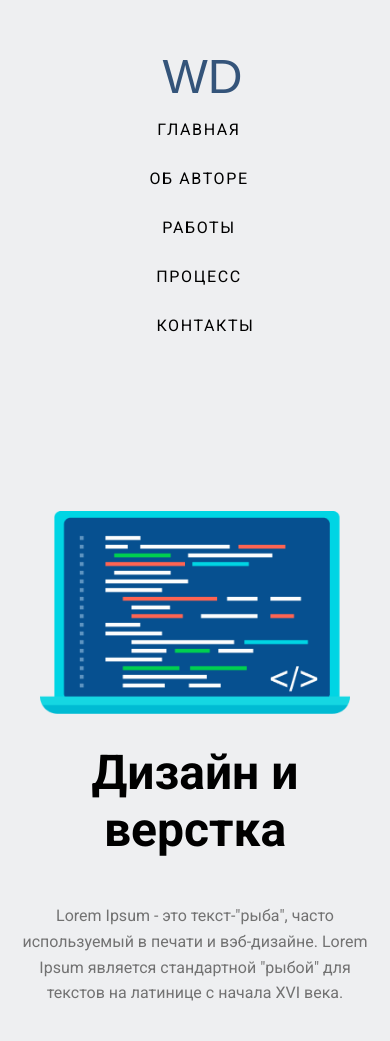
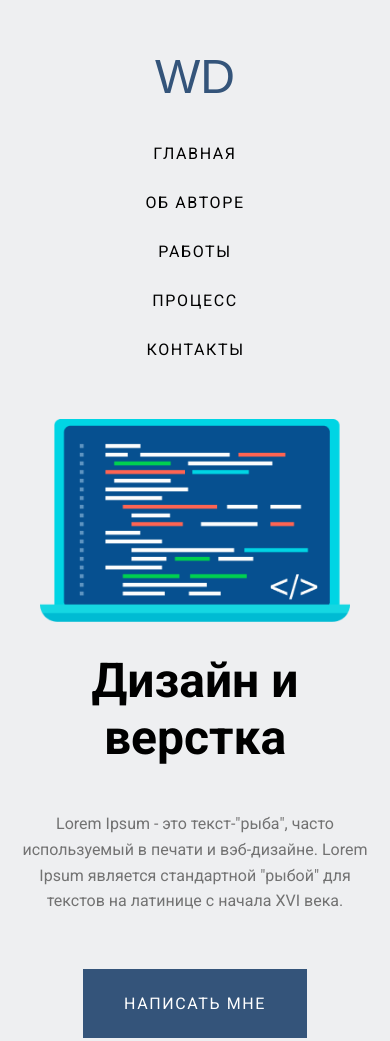
Before and after one commit to Medbrat4669/portfolio_1, a plain HTML site: page index.html in a window 390 px wide. Shown: the top 1041 px of the page. Drawn offline with nearby package versions, Linux system fonts and the light colour scheme; a web font is replaced by a local one.

Commit message:
repair header menu

```diff
--- a/css/style.css
+++ b/css/style.css
@@ -192,8 +192,25 @@ img {
         flex-direction: column;
         gap: 30px;
         text-align: center;
+        padding: 0;
+        margin: 0 auto;
     }
 
+    .header_menu-items li:last-child {
+        margin-right: 0;
+    }
+
+    .header__menu-item {
+        margin: 0 auto;
+    }
+
+    .header__content-flex {
+        margin-top: 40px;
+    }
+
+    .logo {
+        padding: 0 0 40px 0;
+    }
 
 }
 
```
